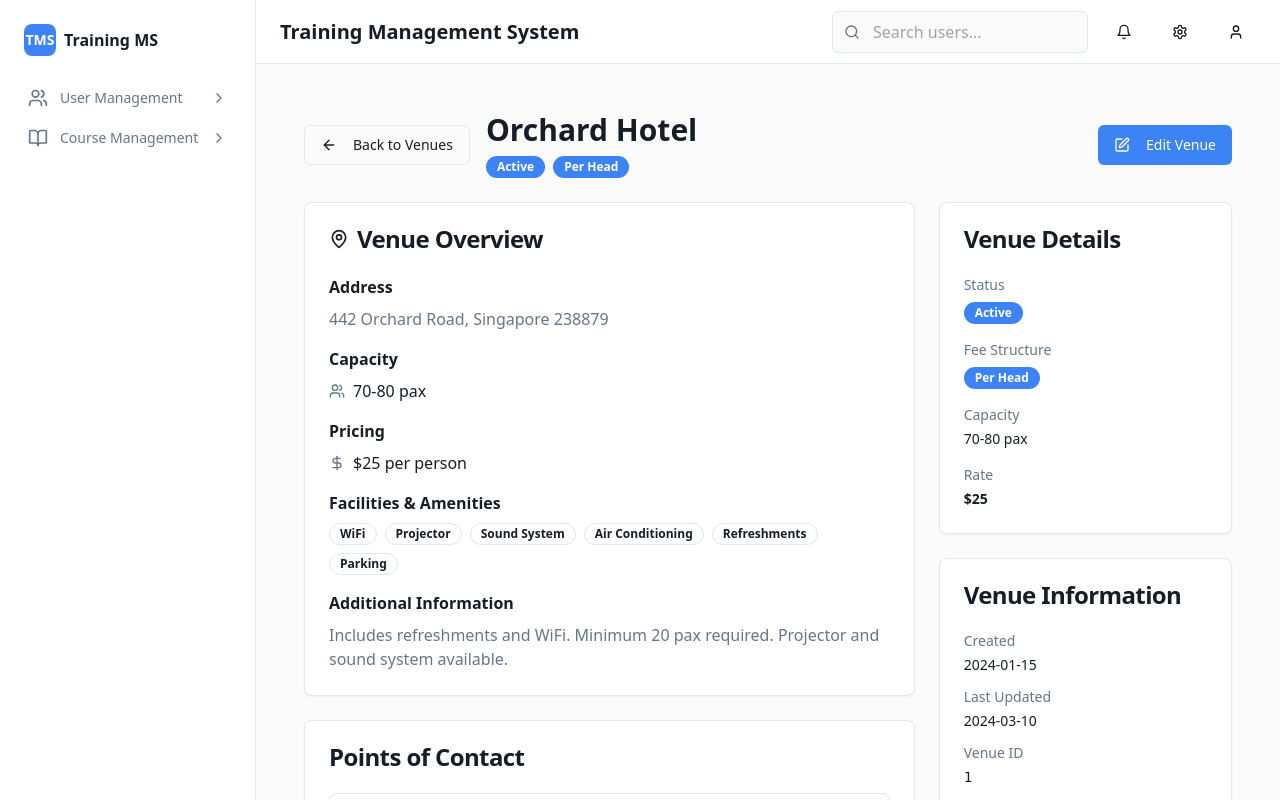
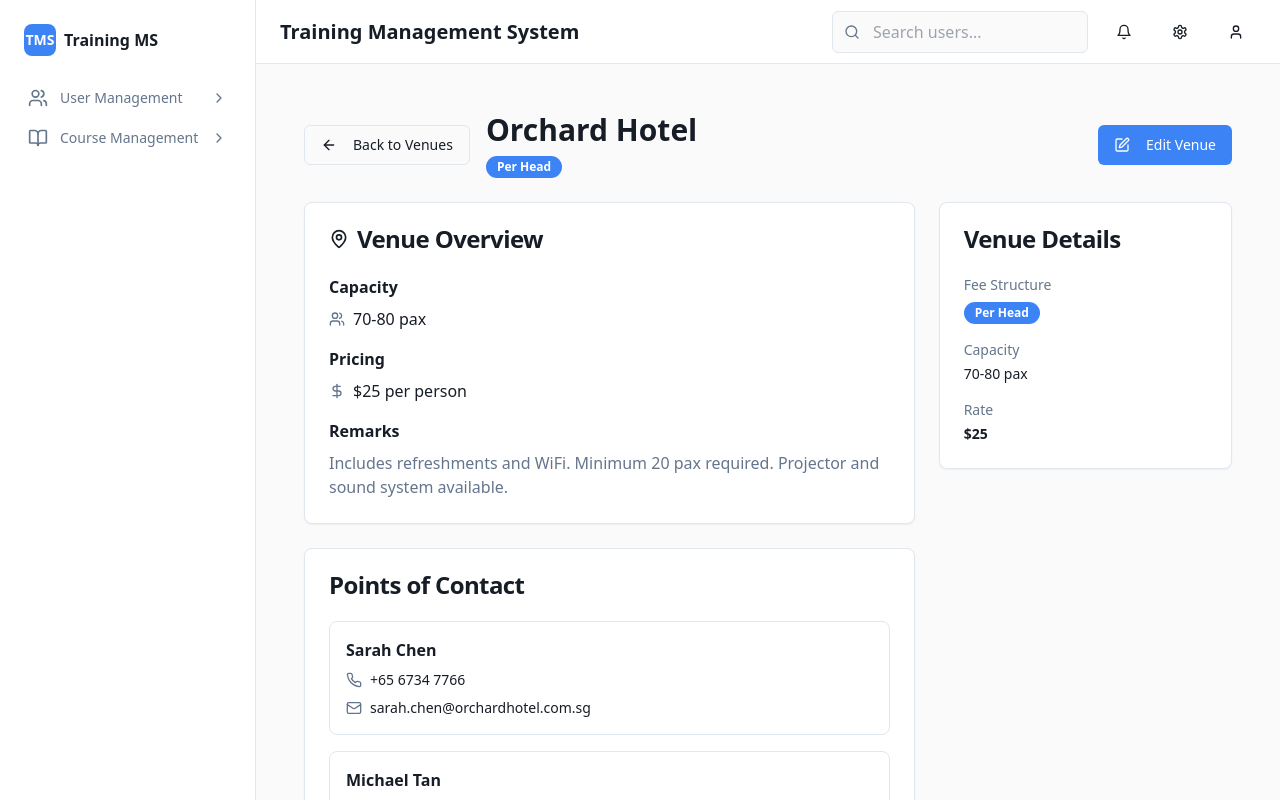
Before and after one commit to rain-corsiva-lab/tms-polwel, a React (Vite) app: page /venue-detail/1 in a window 1280 px wide. Shown: the top 800 px of the page. Built offline with nearby package versions, Linux system fonts and the light colour scheme.

Commit message:
Update venue detail page
Only include fields that were filled up in the "add new venue" form on the venue detail page.

```diff
--- a/src/pages/VenueDetail.tsx
+++ b/src/pages/VenueDetail.tsx
@@ -20,11 +20,6 @@ interface Venue {
   fee: number;
   contacts: Contact[];
   remarks: string;
-  status: "active" | "inactive";
-  address?: string;
-  facilities?: string[];
-  createdAt?: string;
-  lastUpdated?: string;
 }
 
 const VenueDetail = () => {
@@ -52,24 +47,9 @@ const VenueDetail = () => {
         email: "michael.tan@orchardhotel.com.sg"
       }
     ],
-    remarks: "Includes refreshments and WiFi. Minimum 20 pax required. Projector and sound system available.",
-    status: "active",
-    address: "442 Orchard Road, Singapore 238879",
-    facilities: ["WiFi", "Projector", "Sound System", "Air Conditioning", "Refreshments", "Parking"],
-    createdAt: "2024-01-15",
-    lastUpdated: "2024-03-10"
+    remarks: "Includes refreshments and WiFi. Minimum 20 pax required. Projector and sound system available."
   };
 
-  const getStatusBadge = (status: string) => {
-    switch (status) {
-      case "active":
-        return <Badge variant="default">Active</Badge>;
-      case "inactive":
-        return <Badge variant="secondary">Inactive</Badge>;
-      default:
-        return <Badge variant="outline">{status}</Badge>;
-    }
-  };
 
   return (
     <div className="container mx-auto p-6 space-y-6">
@@ -86,7 +66,6 @@ const VenueDetail = () => {
           <div>
             <h1 className="text-3xl font-bold text-foreground">{venue.name}</h1>
             <div className="flex items-center space-x-2 mt-2">
-              {getStatusBadge(venue.status)}
               <Badge variant={venue.feeType === "per_head" ? "default" : "secondary"}>
                 {venue.feeType === "per_head" ? "Per Head" : "Per Venue"}
               </Badge>
@@ -112,11 +91,6 @@ const VenueDetail = () => {
             </CardHeader>
             <CardContent className="space-y-4">
               <div>
-                <h3 className="font-semibold text-foreground mb-2">Address</h3>
-                <p className="text-muted-foreground">{venue.address}</p>
-              </div>
-
-              <div>
                 <h3 className="font-semibold text-foreground mb-2">Capacity</h3>
                 <div className="flex items-center">
                   <Users className="h-4 w-4 mr-2 text-muted-foreground" />
@@ -132,19 +106,8 @@ const VenueDetail = () => {
                 </div>
               </div>
 
-              {venue.facilities && (
-                <div>
-                  <h3 className="font-semibold text-foreground mb-2">Facilities & Amenities</h3>
-                  <div className="flex flex-wrap gap-2">
-                    {venue.facilities.map((facility, index) => (
-                      <Badge key={index} variant="outline">{facility}</Badge>
-                    ))}
-                  </div>
-                </div>
-              )}
-
               <div>
-                <h3 className="font-semibold text-foreground mb-2">Additional Information</h3>
+                <h3 className="font-semibold text-foreground mb-2">Remarks</h3>
                 <p className="text-muted-foreground">{venue.remarks}</p>
               </div>
             </CardContent>
@@ -186,11 +149,6 @@ const VenueDetail = () => {
             </CardHeader>
             <CardContent className="space-y-4">
               <div>
-                <h4 className="text-sm font-medium text-muted-foreground mb-1">Status</h4>
-                {getStatusBadge(venue.status)}
-              </div>
-
-              <div>
                 <h4 className="text-sm font-medium text-muted-foreground mb-1">Fee Structure</h4>
                 <Badge variant={venue.feeType === "per_head" ? "default" : "secondary"}>
                   {venue.feeType === "per_head" ? "Per Head" : "Per Venue"}
@@ -208,27 +166,6 @@ const VenueDetail = () => {
               </div>
             </CardContent>
           </Card>
-
-          {/* Venue Metadata */}
-          <Card>
-            <CardHeader>
-              <CardTitle>Venue Information</CardTitle>
-            </CardHeader>
-            <CardContent className="space-y-3">
-              <div>
-                <h4 className="text-sm font-medium text-muted-foreground mb-1">Created</h4>
-                <p className="text-sm">{venue.createdAt}</p>
-              </div>
-              <div>
-                <h4 className="text-sm font-medium text-muted-foreground mb-1">Last Updated</h4>
-                <p className="text-sm">{venue.lastUpdated}</p>
-              </div>
-              <div>
-                <h4 className="text-sm font-medium text-muted-foreground mb-1">Venue ID</h4>
-                <p className="text-sm font-mono">{venue.id}</p>
-              </div>
-            </CardContent>
-          </Card>
         </div>
       </div>
     </div>
```
